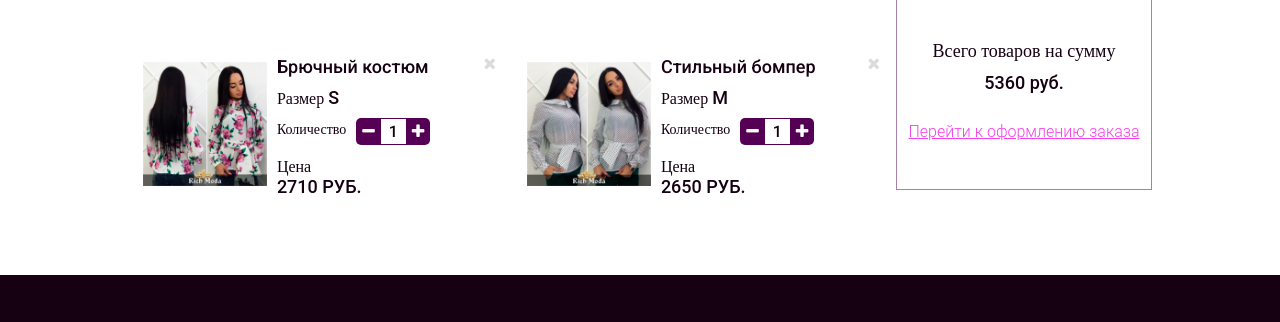
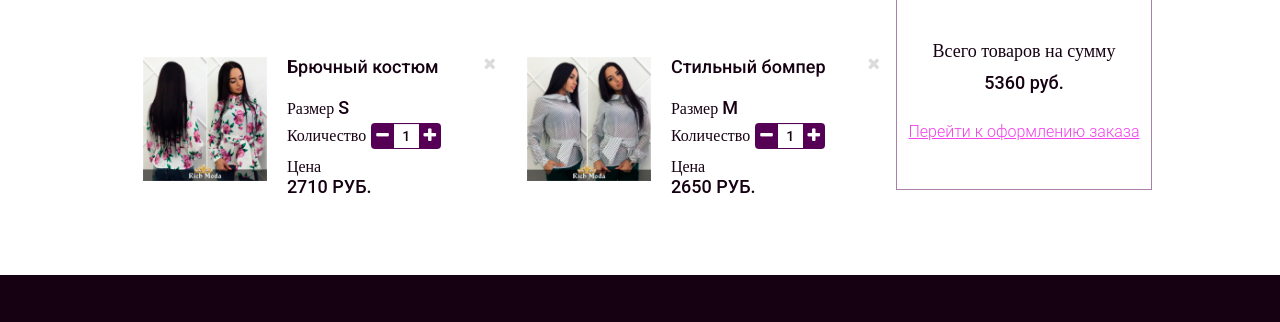
Before and after one commit to Necrobsd/nadin-html, a plain HTML site: page cart.html in a window 1280 px wide. Shown: the part 462-784 px from the top of the page. Drawn offline with nearby package versions, Linux system fonts and the light colour scheme.

Commit message:
Доработка корзины

```diff
--- a/cart.html
+++ b/cart.html
@@ -236,11 +236,7 @@
 							<h4>Брючный костюм</h4>
 							<p>Размер <span>S</span></p>
 							<label>Количество</label>
-							<div class="buttons">
-								<button type="button" class="minus"><i class="fa fa-minus" aria-hidden="true"></i></button>
-								<input type="text" value="1" class="quantity"></input>
-								<button type="button" class="plus"><i class="fa fa-plus" aria-hidden="true"></i></button>
-							</div>
+							<div class="good_item" data-name="quantity" data-value="1" data-id="0"></div>
 							<p class="price">Цена<br/><span>2710 руб.</span></p>
 						</form>
 					</div>
@@ -253,11 +249,7 @@
 							<h4>Стильный бомпер</h4>
 							<p>Размер <span>M</span></p>
 							<label>Количество</label>
-							<div class="buttons">
-								<button type="button" class="minus"><i class="fa fa-minus" aria-hidden="true"></i></button>
-								<input type="text" value="1" class="quantity"></input>
-								<button type="button" class="plus"><i class="fa fa-plus" aria-hidden="true"></i></button>
-							</div>
+							<div class="good_item" data-name="quantity" data-value="1" data-id="0"></div>
 							<p class="price">Цена<br/><span>2650 руб.</span></p>
 						</form>
 					</div>
@@ -367,5 +359,177 @@
 	  	);
 	});
 </script>
+
+<!-------------------------- СКРИПТ ИЗМЕНЕНИЯ КОЛИЧЕСТВА ТОВАРА ----------------------->
+<script>
+	//original http://bootsnipp.com/snippets/featured/buttons-minus-and-plus-in-input
+(function( $ ){
+  $.fn.bootnumberspiner = function(options) {
+  	var spinners = $(this);
+
+    $(spinners).each(function (key,spinner) {
+        spinner.settings = $.extend({
+	    	width:"70px",
+      		value:0,
+            id:key,
+      		min_value:0,
+      		max_value:100,
+      		name:"quint",
+      		minus_icon:"fa fa-minus",
+      		plus_icon:"fa fa-plus",
+          	onChange:function(){},
+          	onCreate:function(){}
+	    }, options);
+
+        var $spinner = $(spinner);
+
+        spinner.settings.value = $spinner.attr('data-value') || spinner.settings.value;
+        spinner.settings.id = $spinner.attr('data-id') || spinner.settings.id;
+      	spinner.settings.name = $spinner.attr('data-name') || spinner.settings.name;
+
+      	$spinner.css("width",spinner.settings.width);
+    	$spinner.html(get_content(spinner));
+
+        bind_click($spinner,spinner);
+        focusin($spinner,spinner);
+        change($spinner,spinner);
+        spinner.settings.onCreate(spinner);
+
+    });
+
+
+
+
+    function change($spinner,spinner){
+        var input_number = $spinner.find('.input-number');
+
+        $(input_number).change(function() {
+
+          minValue =  parseInt($(this).attr('min'));
+          maxValue =  parseInt($(this).attr('max'));
+          valueCurrent = parseInt($(this).val());
+
+          name = $(this).attr('name');
+          if(valueCurrent >= minValue) {
+              $spinner.find(".btn-number[data-type='minus'][data-field='"+name+"']").removeAttr('disabled')
+          } else {
+              alert('Sorry, the minimum value was reached');
+              $(this).val($(this).data('oldValue') || minValue);
+          }
+          if(valueCurrent <= maxValue) {
+              $spinner.find(".btn-number[data-type='plus'][data-field='"+name+"']").removeAttr('disabled')
+          } else {
+              alert('Sorry, the maximum value was reached');
+            $(this).val($(this).data('oldValue') || maxValue);
+          }
+
+          spinner.settings.onChange(valueCurrent,spinner);
+    	});
+    }
+
+    function focusin($spinner,spinner){
+        var input_number = $spinner.find('.input-number');
+
+    	$(input_number).focusin(function(){
+         	$(this).data('oldValue', $(this).val());
+      	});
+    }
+
+    function mausePress(){
+
+    }
+
+
+
+    function bind_click($spinner,spinner){
+      var btn_number = $spinner.find('.btn-number');
+
+         $(btn_number).click(function(e){
+          e.preventDefault();
+
+          fieldName = $(this).attr('data-field');
+          type      = $(this).attr('data-type');
+          var input = $spinner.find("input[name='"+fieldName+"']");
+          var currentVal = parseInt(input.val());
+
+          if (!isNaN(currentVal)) {
+              if(type == 'minus') {
+
+                  if(currentVal > input.attr('min')) {
+                      input.val(currentVal - 1).change();
+                  }
+                  if(parseInt(input.val()) == input.attr('min')) {
+                      $(this).attr('disabled', true);
+                  }
+
+              } else if(type == 'plus') {
+
+                  if(currentVal < input.attr('max')) {
+                      input.val(currentVal + 1).change();
+                  }
+                  if(parseInt(input.val()) == input.attr('max')) {
+                      $(this).attr('disabled', true);
+                  }
+
+              }
+          } else {
+              input.val(0);
+          }
+      });
+    }
+
+
+
+    function get_content(spinner){
+	    var content = "",
+            value = spinner.settings.value, //disabled="disabled";
+            minDisabled,
+            maxDisabled,
+            disabled = 'disabled="disabled"';
+
+        if(spinner.settings.min_value > spinner.settings.value  )
+        {
+          value = spinner.settings.min_value;
+        }else if(spinner.settings.max_value < spinner.settings.value){
+      	  value = spinner.settings.max_value;
+        }
+
+        minDisabled = value <= spinner.settings.min_value  ? disabled  : '';
+        maxDisabled = value >= spinner.settings.max_value  ? disabled  : '';
+
+
+
+		content += '<div class="input-group">';
+		content += '<span class="input-group-btn">';
+		content += '<button type="button" class="btn btn-number" data-type="minus" data-field="'+spinner.settings.name+'['+spinner.settings.id+']" '+minDisabled+'>';
+		content += '<span class="'+spinner.settings.minus_icon+'"></span>';
+		content += '</button>';
+		content += '</span>';
+		content += '<input type="text" name="'+spinner.settings.name+'['+spinner.settings.id+']" class="form-control input-number" value="'+value+'" min="'+spinner.settings.min_value+'" max="'+spinner.settings.max_value+'">';
+		content += '<span class="input-group-btn">';
+		content += '<button type="button" class="btn btn-number" data-type="plus" data-field="'+spinner.settings.name+'['+spinner.settings.id+']" '+maxDisabled+'>';
+		content += '<span class="'+spinner.settings.plus_icon+'"></span>';
+		content += '</button>';
+		content += '</span>';
+		content += '</div>';
+
+	    return 	content;
+    }
+  }
+
+})( jQuery );
+
+
+$('.good_item').bootnumberspiner({
+                            onChange:function(valueCurrent,spinner){
+                              //console.log(valueCurrent);
+                              //console.log(spinner);
+                            },
+  							onCreate:function(spinner){
+                              //console.log(spinner.settings.value);
+                            }
+						  });
+
+</script>
 </body>
 </html>
--- a/css/main.css
+++ b/css/main.css
@@ -1122,19 +1122,23 @@ label.good_size input:checked + span {
     color: #150111;
     height: 168px;
 }
+.cart h4 {
+    margin-bottom: 20px;
+}
 .cart img {
     max-width: 170px;
     width: 35%;
     display: block;
     float: left;
-    /*margin: 10px 15px 10px 0;*/
+    margin: 10px 0;
 }
 .cart .description {
     width: 65%;
-    padding-left: 10px;
+    padding-left: 20px;
     float: left;
 }
 .cart .delete {
+    border: none;
     position: absolute;
     background: none;
     color: #dddcdd;
@@ -1146,46 +1150,71 @@ label.good_size input:checked + span {
 }
 .cart p {
     font: 16px 'Roboto Regular';
+    margin-bottom: 5px;
 }
 .cart .price {
     clear: both;
-    margin-top:50px;
+    margin-top:40px;
 }
 
-.cart  span {
+.cart p > span {
     font: 18px 'Roboto Medium';
     text-transform: uppercase;
 }
+
+.cart .btn {
+    outline: none;
+    padding: 1px 4px;
+    font-size: 16px;
+}
+.cart .btn-number {
+    max-height: 26px;
+    background-color: #550055;
+    color: #ffffff;
+}
+.cart .form-control {
+    color: #150111;
+    text-align: center;
+    padding: 0;
+    height: 26px;
+    border: 1px solid #550055;
+}
+.input-group .input-group-btn {
+    font-size: 16px;
+}
 .cart label {
     float: left;
-    font: 14px 'Roboto Regular';
-    margin: 4px 10px 4px 0;
+    font: 16px 'Roboto Regular';
+    margin: 4px 5px 4px 0;
 }
-.cart .buttons {
-    border-radius: 5px;
-    -webkit-border-radius: 5px;
-    -moz-border-radius: 5px;
+.cart .good_item {
     float: left;
-    padding: 1px 0;
-    height: 27px;
-    background-color: #550055;
 }
-.cart button {
-    background: none;
-    height: 24px;
-    border: none;
-    color: #ffffff;
-}
+/*.cart .buttons {*/
+    /*border-radius: 5px;*/
+    /*-webkit-border-radius: 5px;*/
+    /*-moz-border-radius: 5px;*/
+    /*float: left;*/
+    /*padding: 1px 0;*/
+    /*height: 27px;*/
+    /*background-color: #550055;*/
+/*}*/
+/*.cart button {*/
+    /*background: none;*/
+    /*height: 24px;*/
+    /*border: none;*/
+    /*color: #ffffff;*/
+/*}*/
 
-.cart .quantity {
-    outline: none;
-    padding: 0;
-    margin: 0 -4px;
-    border: none;
-    width: 25px;
-    height: 25px;
-    text-align: center;
-}
+/*.cart .quantity {*/
+    /*outline: none;*/
+    /*padding: 0;*/
+    /*margin: 0 -4px;*/
+    /*border: none;*/
+    /*width: 25px;*/
+    /*height: 25px;*/
+    /*text-align: center;*/
+/*}*/
 
 /**************************** Мобильное меню **************************/
 /* The Overlay (background) */
```
